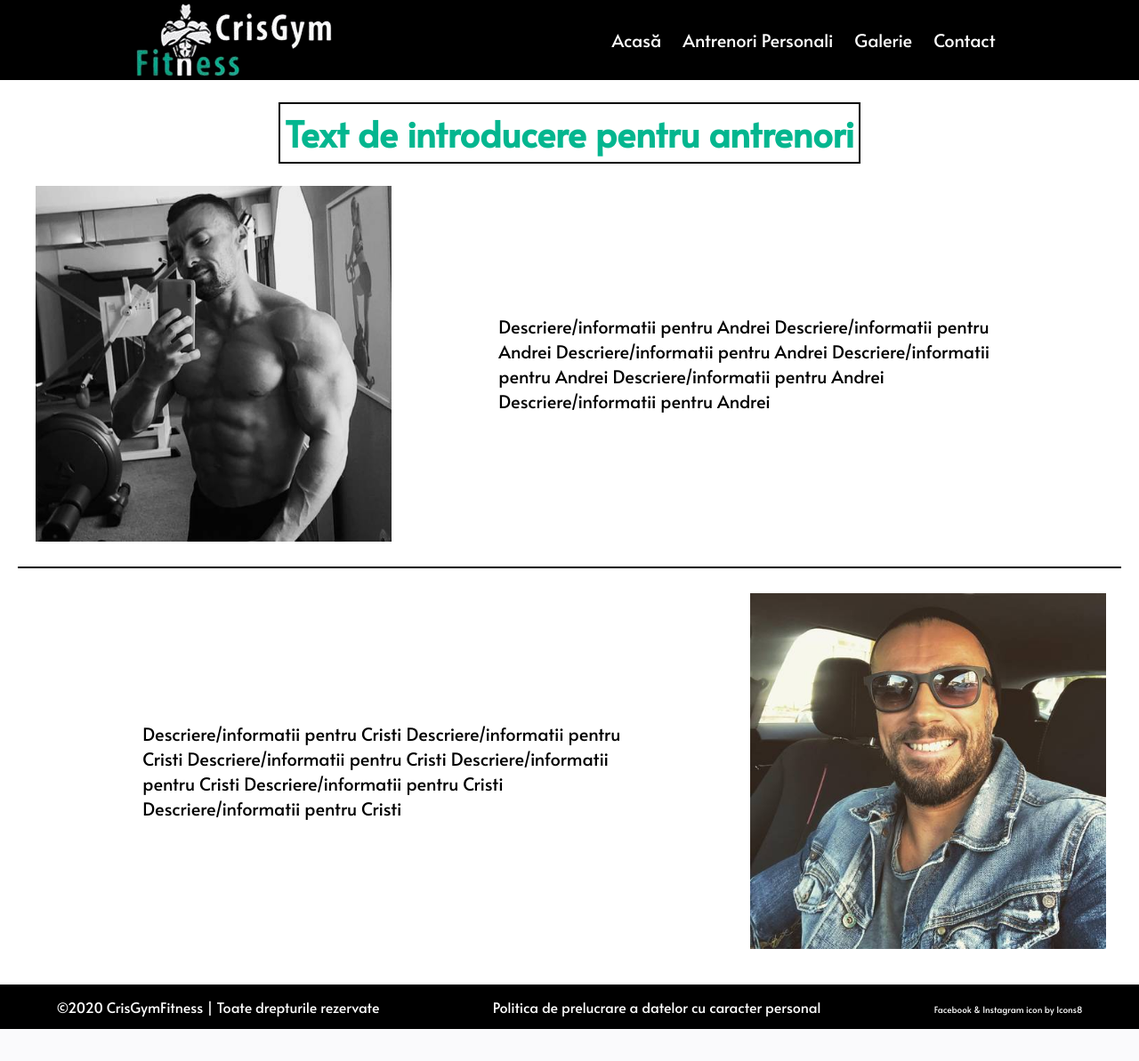
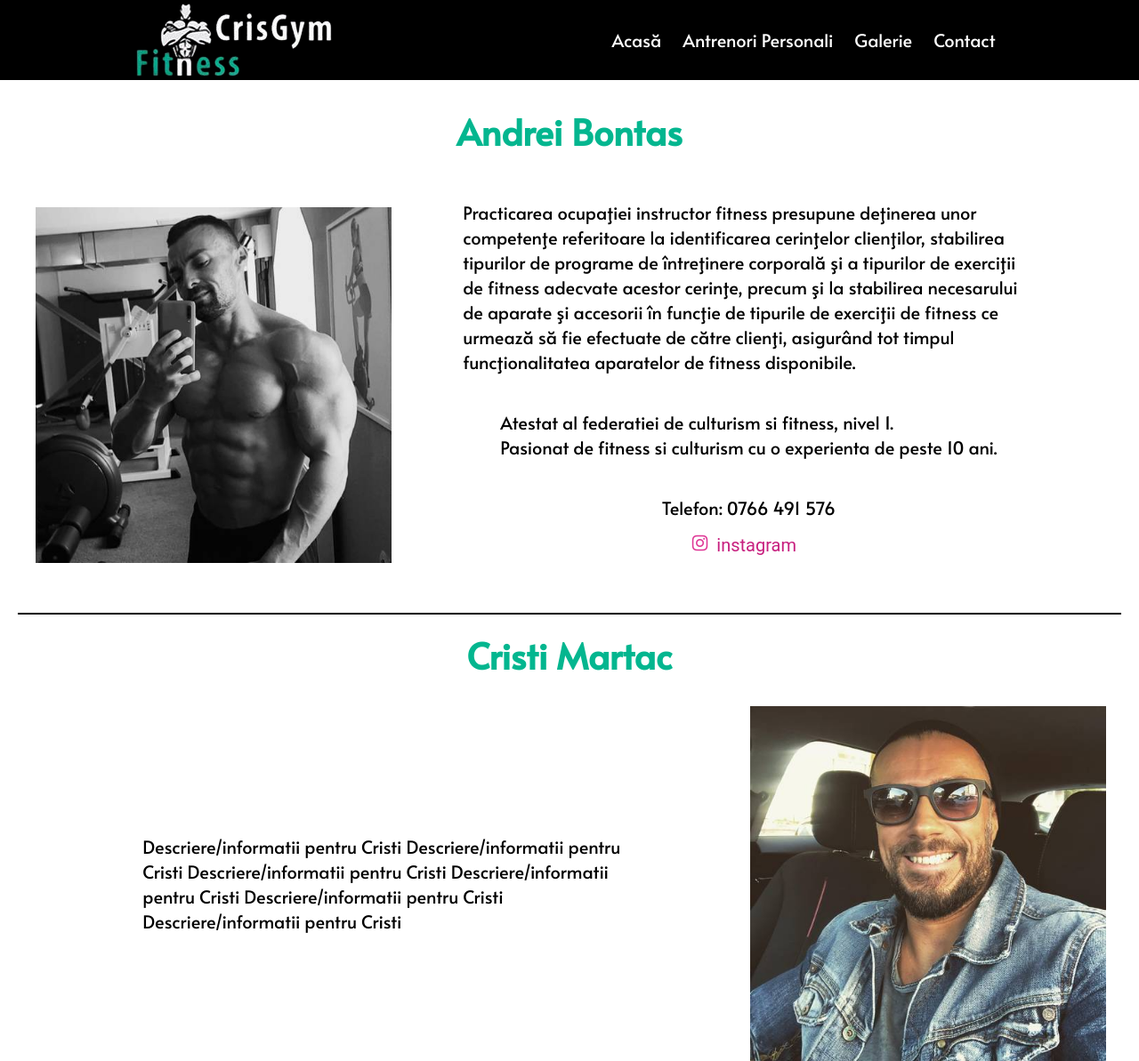
Before and after one commit to cosmingamanusi/crisgym, a PHP site: page /antrenori.html in a window 1280 px wide. Shown: the top 1193 px of the page at 89% size. Before the commit the page ends 1157 px from the top, so only its background shows below. Run offline with PHP 8.4, Linux system fonts and the light colour scheme; some libraries are stand-ins or nearby versions.

Commit message:
added contact data + description for trainer 1

```diff
--- a/antrenori.html
+++ b/antrenori.html
@@ -11,6 +11,9 @@
 
     <!-- Font -->
     <link href="https://fonts.googleapis.com/css2?family=Alata&display=swap" rel="stylesheet">
+    <!-- Awesome fonts -->
+    <link rel="stylesheet" href="https://use.fontawesome.com/releases/v5.3.1/css/all.css"
+        integrity="sha384-mzrmE5qonljUremFsqc01SB46JvROS7bZs3IO2EmfFsd15uHvIt+Y8vEf7N7fWAU" crossorigin="anonymous">
 </head>
 
 <body>
@@ -53,15 +56,36 @@
 
     <!-- Trainers -->
     <div class="trainers flexbox-container">
-        <p><strong>Text de introducere pentru antrenori</strong></p>
+        <p><strong>Andrei Bontas</strong></p>
         <div class="trainer-1 flexbox-item">
             <img src="/resources/photos/andrei.jpg" alt="">
-            <div class="trainers-description">
-                Descriere/informatii pentru Andrei Descriere/informatii pentru Andrei Descriere/informatii pentru Andrei
-                Descriere/informatii pentru Andrei Descriere/informatii pentru Andrei Descriere/informatii pentru Andrei
+            <div class="flexbox-container-trainers">
+                <div class="trainers-description">
+                    Practicarea ocupaţiei instructor fitness presupune deţinerea unor competenţe referitoare la
+                    identificarea cerinţelor clienţilor, stabilirea tipurilor de programe de întreţinere corporală şi a
+                    tipurilor de exerciţii de fitness adecvate acestor cerinţe, precum şi la stabilirea necesarului de
+                    aparate şi accesorii în funcţie de tipurile de exerciţii de fitness ce urmează să fie efectuate de
+                    către
+                    clienţi, asigurând tot timpul funcţionalitatea aparatelor de fitness disponibile.
+                </div>
+                <div class="trainers-description">
+                    Atestat al federatiei de culturism si fitness, nivel 1. <br>
+                    Pasionat de fitness si culturism cu o experienta de peste 10 ani.
+                </div>
+                <div class="trainers-description">
+                    Telefon: 0766 491 576 <br>
+                    <!-- Button Instagram -->
+                    <div class="btn__container">
+                        <a href="https://www.instagram.com/andreibontas/" class="btn">
+                            <i class="fab fa-instagram"></i>
+                            <span>instagram</span>
+                        </a>
+                    </div>
+                </div>
             </div>
         </div>
         <hr>
+        <p><strong>Cristi Martac</strong></p>
         <div class="trainer-2 flexbox-item-2">
             <img src="/resources/photos/cristi.jpg" alt="">
             <div class="trainers-description">
--- a/resources/style/style.css
+++ b/resources/style/style.css
@@ -261,7 +261,7 @@ hr {
     font-size: 40px;
     color: rgb(3, 182, 143);
     padding: 5px;
-    border: solid;
+    /* border: solid; */
     border-color: black;
     border-width: 2px;
     text-align: center;
@@ -294,6 +294,57 @@ hr {
   .trainers-description{
     padding: 20px 10%;
     font-size: 20px;
+  }
+
+  .flexbox-container-trainers{
+    display: flex;
+    flex-direction: column;
+    justify-items: center;
+    align-items: center;
+  }
+
+  .btn__container {
+    /* height: 100vh; */
+    display: flex;
+    justify-content: center;
+    align-items: center;
+  }
+  .btn {
+    min-width: 110px;
+    background-color: #fff;
+    padding: 1rem 2rem;
+    text-decoration: none;
+    color: #C71E7E;
+    display: flex;
+    transition: all .2s ease-in-out;
+    margin-right: 10px;
+  }
+  .btn i {
+    color: #DF3796;
+    font-size: 20px;
+    padding-right: 10px;
+    transition: all .3s ease-in-out;
+  }
+  .btn span {
+    font-family: "Roboto", sans-serif;
+    align-self: center;
+    transform: translateX(0px);
+    transition: all .1s ease-in-out;
+    opacity: 1;
+  }
+  .btn:hover {
+  transform: scale(1.1);
+  background: linear-gradient(to right, #ff3019 0%,#c90477 100%);
+  box-shadow: 0px 10px 30px rgba(0,0,0,0.10);
+  }
+  .btn:hover i{
+    transform: translateX(45px);
+    padding-right: 0;
+    color: #FFF;
+  }
+  .btn:hover span{
+    transform: translateX(30px);
+          opacity: 0;
   }
 
 /*---------------------------------------
```
